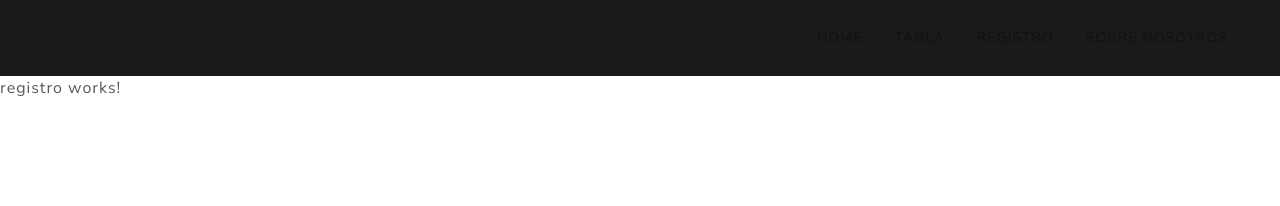
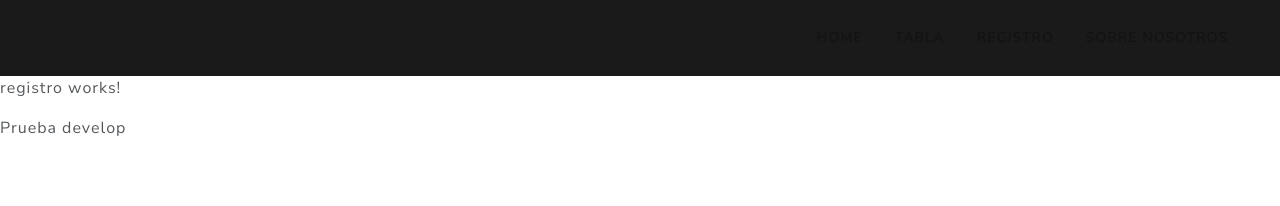
Before and after one commit to Fabianaaguero/TpFrontIFTS, an Angular app in the folder Biblioteca/: page /registro in a window 1280 px wide. Shown: the top 206 px of the page. Built offline with nearby package versions, Linux system fonts and the light colour scheme.

Commit message:
Prueba para subir a develop

```diff
--- a/Biblioteca/src/app/Components/registro/registro.component.html
+++ b/Biblioteca/src/app/Components/registro/registro.component.html
@@ -1 +1,2 @@
 <p>registro works!</p>
+<p>Prueba develop</p>
```
